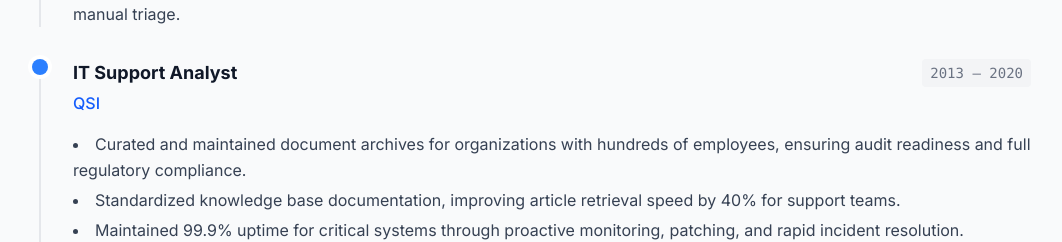
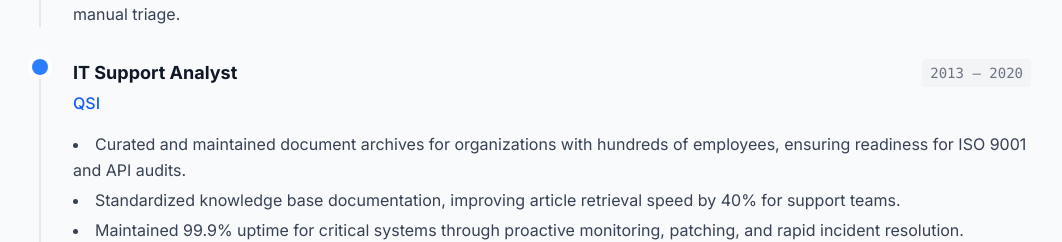
Before and after one commit to appledonkey/jhho_resume, a Next.js app: page / in a window 1280 px wide. Shown: the part 943-1185 px from the top of the page, without its empty margins (105-1167 px from the left). Built offline with nearby package versions, Linux system fonts and the light colour scheme.

Commit message:
specify ISO 9001 and API audits in QSI document archive bullet
Co-Authored-By: Claude Opus 4.5 <noreply@anthropic.com>

```diff
--- a/src/data/resume-data.js
+++ b/src/data/resume-data.js
@@ -61,7 +61,7 @@ export const RESUME_DATA = {
       endDate: "2020",
       summary: "",
       highlights: [
-        "Curated and maintained document archives for organizations with hundreds of employees, ensuring audit readiness and full regulatory compliance.",
+        "Curated and maintained document archives for organizations with hundreds of employees, ensuring readiness for ISO 9001 and API audits.",
         "Standardized knowledge base documentation, improving article retrieval speed by 40% for support teams.",
         "Maintained 99.9% uptime for critical systems through proactive monitoring, patching, and rapid incident resolution."
       ]
```
